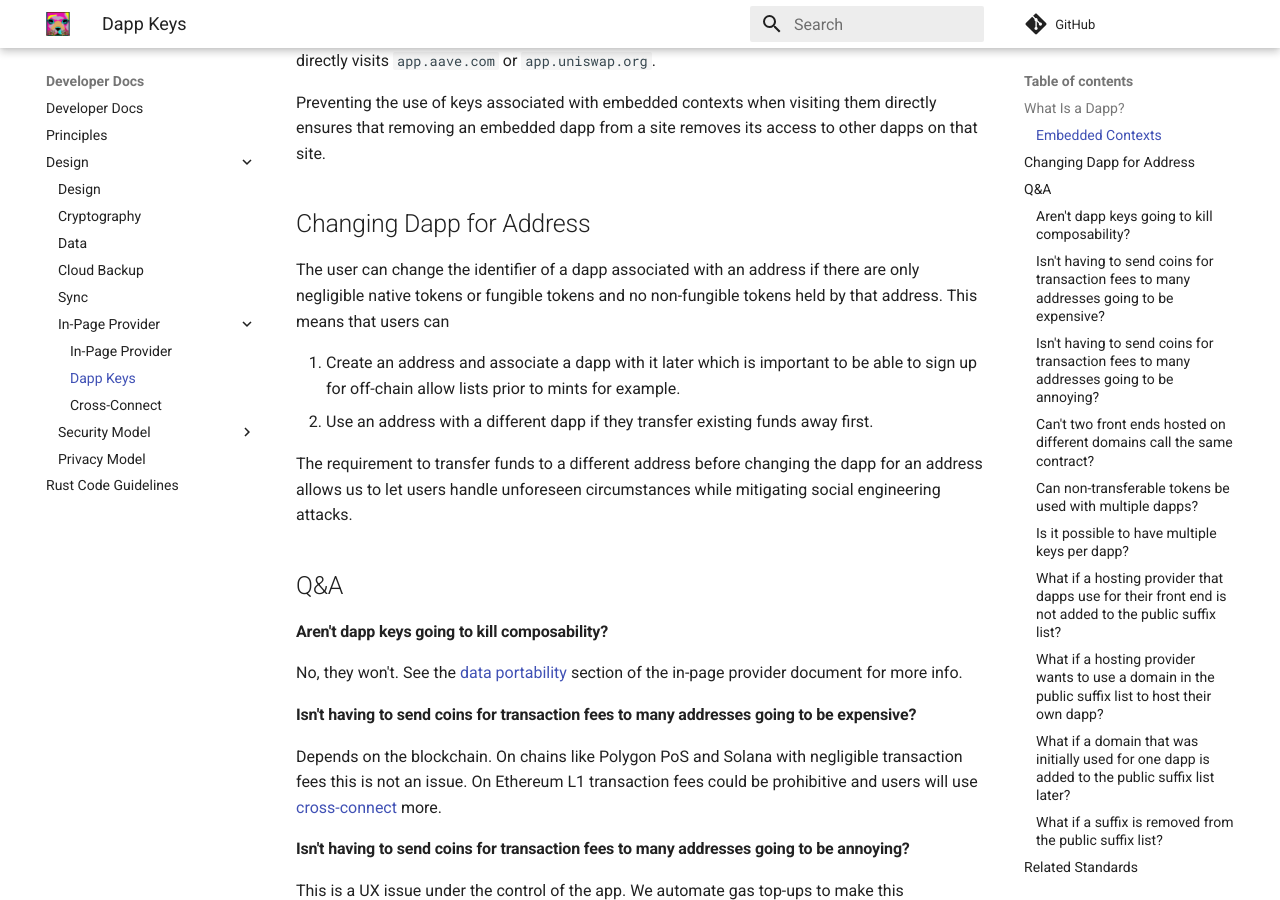
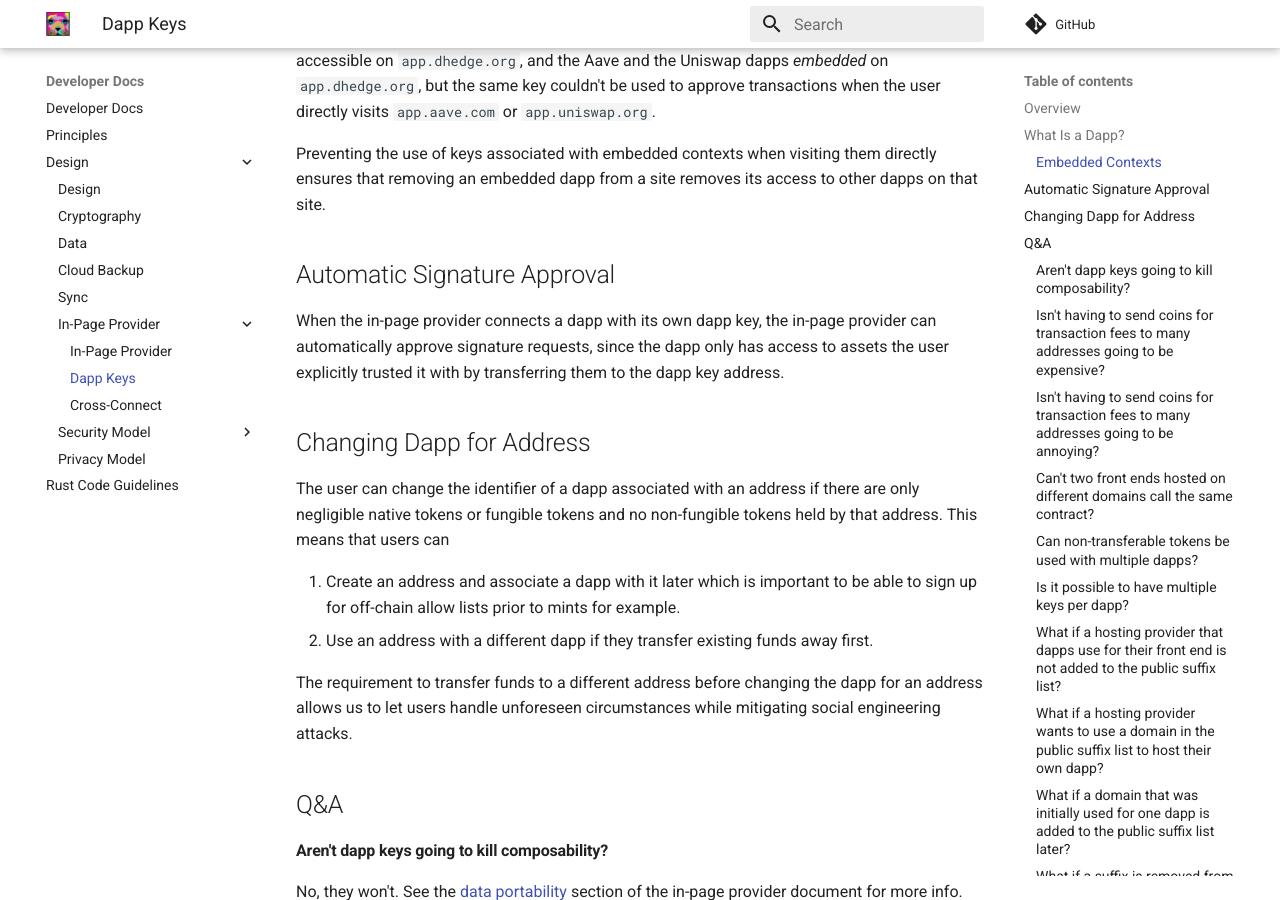
Before and after one commit to sealvault/sealvault, an MkDocs documentation site: the page built from website/src/dev-docs/design/dapp-keys.md, in a window 1280 px wide and 900 px high, scrolled down 1183 px. Built offline with MkDocs 1.6.1 and Material for MkDocs 9.7.7, drawn with Linux system fonts in a browser that asks for light colours; comment, search, counter and statistics services are not loaded.

Commit message:
Add automatic signature approval rational

```diff
--- a/website/src/dev-docs/design/dapp-keys.md
+++ b/website/src/dev-docs/design/dapp-keys.md
@@ -1,4 +1,4 @@
-# Dapp Keys
+## Overview
 
 Dapp keys are a novel isolation mechanism for Web3 clients.  As the name
 suggests, with dapp keys **one key is only allowed to approve transactions for
@@ -55,6 +55,13 @@ transactions when the user directly visits `app.aave.com` or `app.uniswap.org`.
 Preventing the use of keys associated with embedded contexts when visiting them
 directly ensures that removing an embedded dapp from a site removes its access
 to other dapps on that site.
+
+## Automatic Signature Approval
+
+When the in-page provider connects a dapp with its own dapp key, the in-page
+provider can automatically approve signature requests, since the dapp only has
+access to assets the user explicitly trusted it with by transferring them to the
+dapp key address.
 
 ## Changing Dapp for Address
 
```
